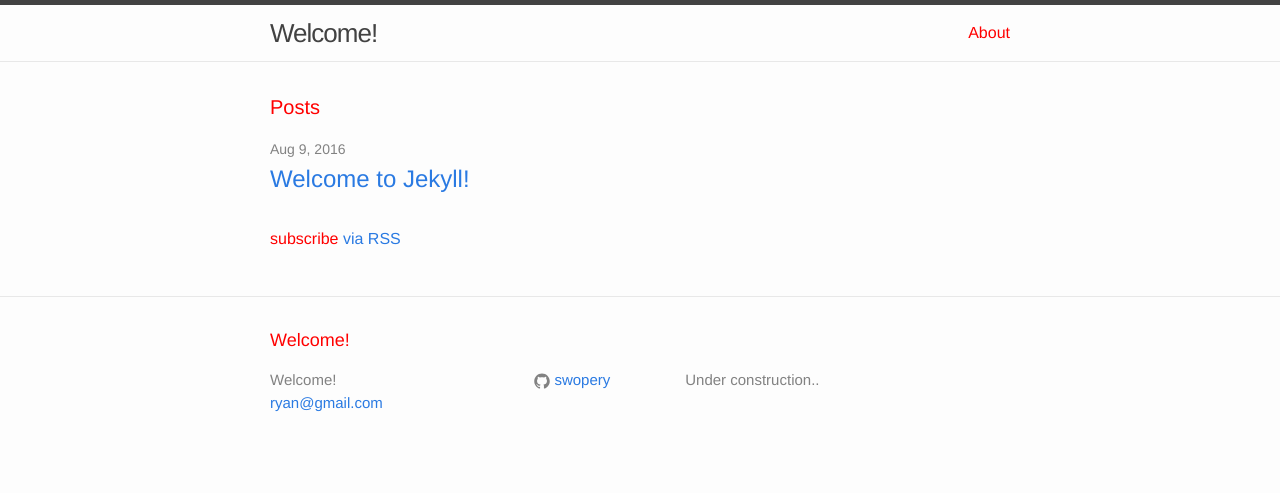
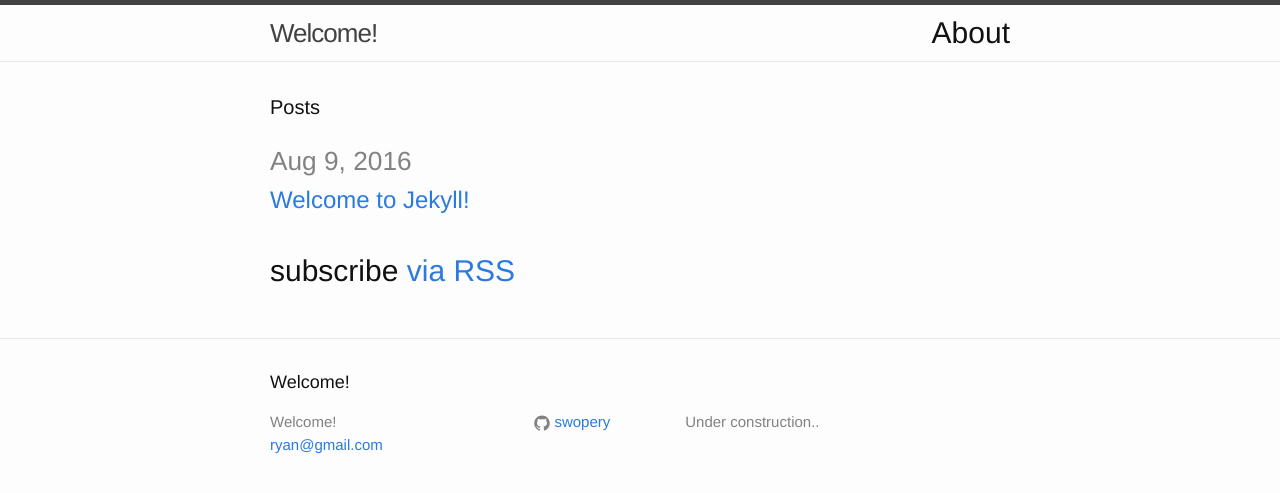
Before and after one commit to swopery/swopery.github.io, a Jekyll site: the page built from index.html, in a window 1280 px wide. Shown: the top 493 px of the page. Built offline with Jekyll 4.4.1, drawn with Linux system fonts in a browser that asks for light colours.

Commit message:
Text color change test 3

```diff
--- a/css/main.scss
+++ b/css/main.scss
@@ -7,14 +7,14 @@
 
 // Our variables
 $base-font-family: "Helvetica Neue", Helvetica, Arial, sans-serif;
-$base-font-size:   16px;
+$base-font-size:   30px;
 $base-font-weight: 400;
 $small-font-size:  $base-font-size * 0.875;
 $base-line-height: 1.5;
 
 $spacing-unit:     30px;
 
-$text-color:       red;
+$text-color:       #111;
 $background-color: #fdfdfd;
 $brand-color:      #2a7ae2;
 
```
